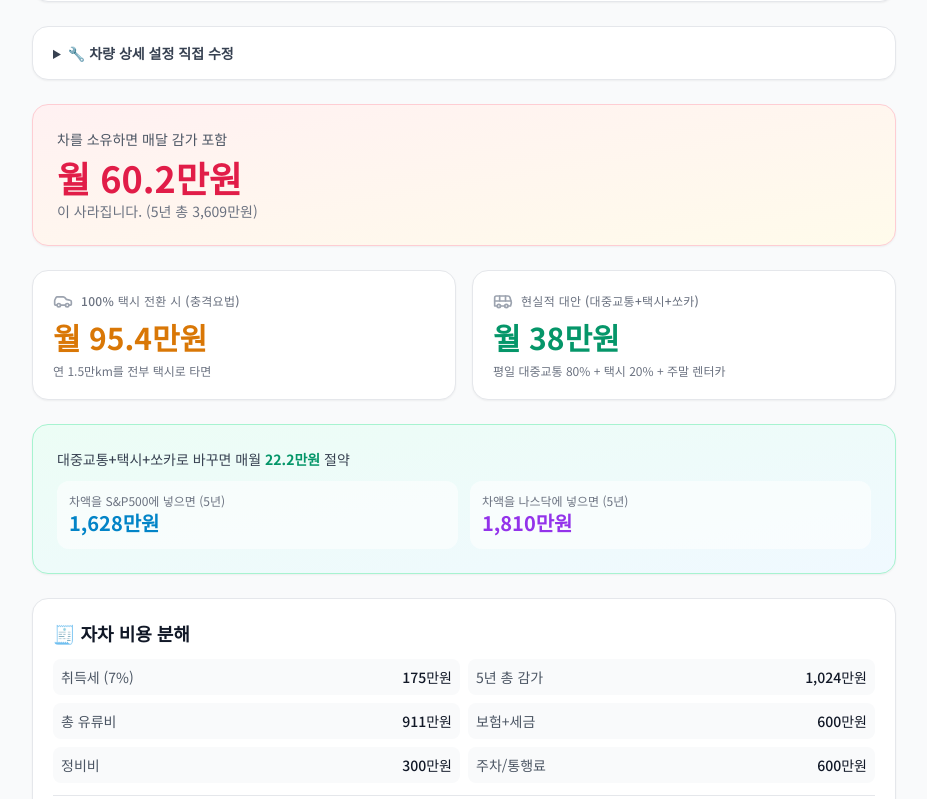
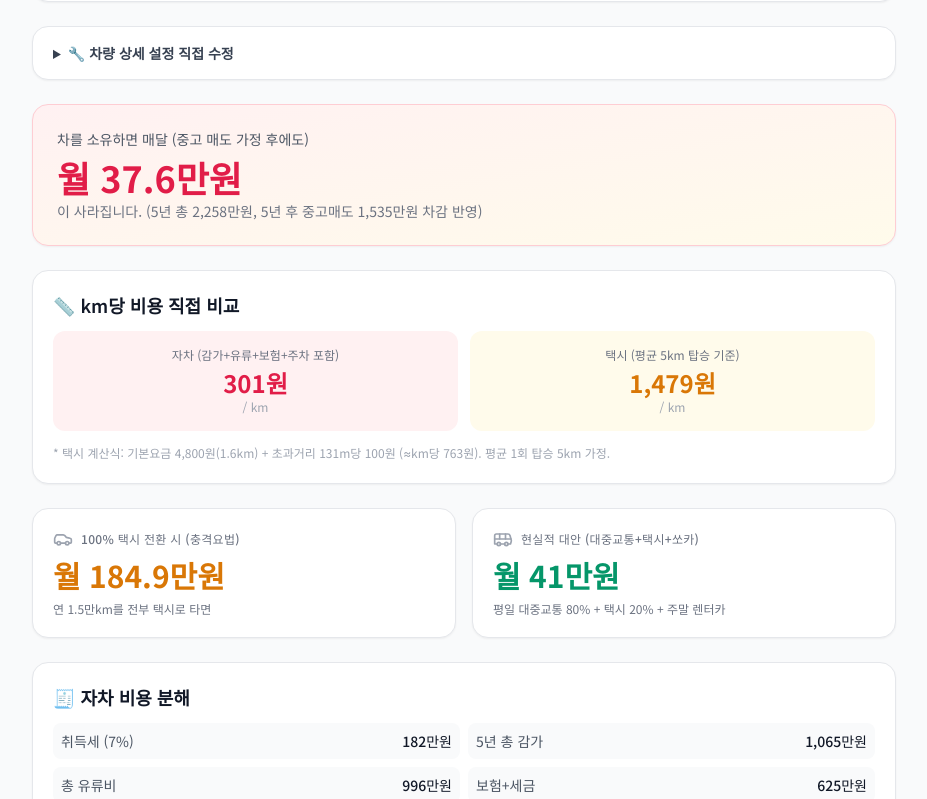
Before and after one commit to 0ggull/0ggull-calculator, a Next.js app: page /car in a window 1280 px wide. Shown: the part 481-1280 px from the top of the page, without its empty margins (176-1103 px from the left). Built offline with nearby package versions, Linux system fonts and the light colour scheme.

Commit message:
fix: deduct resale value from car cost, show cost per km comparison

```diff
--- a/src/app/apartment/page.tsx
+++ b/src/app/apartment/page.tsx
@@ -162,14 +162,22 @@ function calculate(
   const opportunityCost = Math.round(equity * (Math.pow(1 + DEPOSIT_RATE, holdYears) - 1));
 
   // BEP 계산 (반복법 - 매도가를 올려가며 순이익 0이 되는 점 탐색)
-  let bepSellPrice = buyPrice;
-  for (let i = 0; i < 200; i++) {
-    const sellBroker = calcBrokerFee(bepSellPrice);
-    const cgt = calcCapitalGainsTax(buyPrice, bepSellPrice, holdYears, housing, interiorCost);
+  // 먼저 대략적인 매몰비용 합산으로 초기 추정
+  const roughSunk = acquisitionTax + legalFee + buyBroker + totalInterest + totalPropertyTax + interiorCost;
+  let bepSellPrice = buyPrice + roughSunk; // 매몰비용만큼 더한 값에서 시작
+
+  // 이분법으로 정확한 BEP 찾기
+  let lo = buyPrice;
+  let hi = buyPrice + roughSunk * 3; // 넉넉히 3배까지
+  for (let i = 0; i < 100; i++) {
+    const mid = Math.round((lo + hi) / 2);
+    const sellBroker = calcBrokerFee(mid);
+    const cgt = calcCapitalGainsTax(buyPrice, mid, holdYears, housing, interiorCost);
     const totalCosts = acquisitionTax + legalFee + buyBroker + totalInterest + totalPropertyTax + sellBroker + cgt + interiorCost;
-    const netProfit = bepSellPrice - buyPrice - totalCosts;
-    if (netProfit >= 0) break;
-    bepSellPrice += 10; // 10만원씩 증가
+    const netProfit = mid - buyPrice - totalCosts;
+    if (Math.abs(netProfit) < 5) { bepSellPrice = mid; break; } // 5만원 이내 수렴
+    if (netProfit < 0) lo = mid;
+    else { hi = mid; bepSellPrice = mid; }
   }
 
   const sellBroker = calcBrokerFee(bepSellPrice);
@@ -201,13 +209,13 @@ function calculate(
 
 // ─── 컴포넌트 ───────────────────────────────────────────
 export default function ApartmentCalculator() {
-  const [buyPrice, setBuyPrice] = useState(80000);   // 만원 (8억)
-  const [loanAmount, setLoanAmount] = useState(40000); // 4억
+  const [buyPrice, setBuyPrice] = useState(120000);   // 만원 (12억)
+  const [loanAmount, setLoanAmount] = useState(60000); // 6억
   const [loanRate, setLoanRate] = useState(4.0);
   const [holdYears, setHoldYears] = useState(3);
   const [housing, setHousing] = useState<HousingCount>("single");
   const [interiorCost, setInteriorCost] = useState(2000); // 2천만
-  const [annualPropertyTax, setAnnualPropertyTax] = useState(120); // 연 120만
+  const [annualPropertyTax, setAnnualPropertyTax] = useState(200); // 연 200만
   const [showReceipt, setShowReceipt] = useState(false);
 
   const result = useMemo(
@@ -243,24 +251,32 @@ export default function ApartmentCalculator() {
 
         {/* 핵심 입력 */}
         <div className="card p-5 space-y-5">
-          <Slider
-            label="매수가"
+          <div className="space-y-2">
+            <label className="text-sm font-medium text-gray-700 dark:text-gray-300">매수가</label>
+            <div className="flex items-center gap-3">
+              <input
+                type="number"
                 value={buyPrice}
-            min={10000}
-            max={200000}
+                onChange={(e) => setBuyPrice(Math.max(1000, Number(e.target.value) || 0))}
+                className="input-field flex-1"
                 step={1000}
-            onChange={setBuyPrice}
-            formatDisplay={(v) => formatManwon(v)}
               />
-          <Slider
-            label="대출 금액"
+              <span className="text-sm text-gray-500 shrink-0">만원 ({formatManwon(buyPrice)})</span>
+            </div>
+          </div>
+          <div className="space-y-2">
+            <label className="text-sm font-medium text-gray-700 dark:text-gray-300">대출 금액</label>
+            <div className="flex items-center gap-3">
+              <input
+                type="number"
                 value={loanAmount}
-            min={0}
-            max={Math.round(buyPrice * 0.8)}
+                onChange={(e) => setLoanAmount(Math.max(0, Math.min(buyPrice, Number(e.target.value) || 0)))}
+                className="input-field flex-1"
                 step={1000}
-            onChange={setLoanAmount}
-            formatDisplay={(v) => formatManwon(v)}
               />
+              <span className="text-sm text-gray-500 shrink-0">만원 ({formatManwon(loanAmount)})</span>
+            </div>
+          </div>
           <Slider
             label="대출 금리"
             value={loanRate}
@@ -432,7 +448,7 @@ export default function ApartmentCalculator() {
           <Receipt className="w-4 h-4" /> SNS 공유용 영수증 보기
         </button>
 
-        <DisclaimerBanner text="양도소득세는 2024년 기준 세법을 단순화하여 적용한 참고값입니다. 실제 세액은 장기보유특별공제, 거주기간, 조정대상지역 여부 등에 따라 크게 달라지므로 반드시 세무사와 상담하세요." />
+        <DisclaimerBanner text="양도소득세는 2026년 8월 기준 세법을 단순화하여 적용한 참고값입니다. 비거주 1주택 장특공 폐지안 논의 중이며, 실제 세액은 거주기간·조정대상지역 여부 등에 따라 크게 달라지므로 반드시 세무사와 상담하세요." />
 
         <ReceiptModal
           open={showReceipt}
--- a/src/app/car/page.tsx
+++ b/src/app/car/page.tsx
@@ -37,23 +37,24 @@ const CAR_TABS = [
 ];
 
 const PRESETS: Record<CarType, CarPreset> = {
-  avante: { label: "아반떼/경차급", price: 2500, depRate: 0.10, efficiency: 14, effUnit: "km/L", fuelPrice: 1700, annualInsureTax: 120, annualMaint: 60, isEV: false },
-  sorento: { label: "쏘렌토/스포티지급", price: 4000, depRate: 0.09, efficiency: 11, effUnit: "km/L", fuelPrice: 1700, annualInsureTax: 150, annualMaint: 90, isEV: false },
-  grandeur: { label: "그랜저/제네시스급", price: 6000, depRate: 0.10, efficiency: 9, effUnit: "km/L", fuelPrice: 1700, annualInsureTax: 205, annualMaint: 130, isEV: false },
-  tesla: { label: "테슬라/전기차", price: 5500, depRate: 0.11, efficiency: 5.5, effUnit: "km/kWh", fuelPrice: 300, annualInsureTax: 143, annualMaint: 40, isEV: true },
+  avante: { label: "아반떼/경차급", price: 2600, depRate: 0.10, efficiency: 14, effUnit: "km/L", fuelPrice: 1860, annualInsureTax: 125, annualMaint: 65, isEV: false },
+  sorento: { label: "쏘렌토/스포티지급", price: 4200, depRate: 0.09, efficiency: 11, effUnit: "km/L", fuelPrice: 1860, annualInsureTax: 155, annualMaint: 95, isEV: false },
+  grandeur: { label: "그랜저/제네시스급", price: 6300, depRate: 0.10, efficiency: 9, effUnit: "km/L", fuelPrice: 1860, annualInsureTax: 215, annualMaint: 135, isEV: false },
+  tesla: { label: "테슬라/전기차", price: 5800, depRate: 0.11, efficiency: 5.5, effUnit: "km/kWh", fuelPrice: 350, annualInsureTax: 150, annualMaint: 45, isEV: true },
 };
 
-// 택시 요금 계산 (서울 기준 2024)
+// 택시 요금 계산 (서울 기준 2026)
 const TAXI_BASE_FARE = 4800;     // 기본요금 (1.6km)
 const TAXI_BASE_DIST = 1.6;      // 기본거리 km
 const TAXI_PER_131M = 100;       // 131m당 100원
 const TAXI_COST_PER_KM = TAXI_PER_131M / 0.131; // ≈ 763원/km (거리요금만)
 
-function taxiCostForKm(km: number): number {
-  // 기본요금 커버 거리 이하
-  if (km <= TAXI_BASE_DIST) return TAXI_BASE_FARE;
-  const extraKm = km - TAXI_BASE_DIST;
-  return TAXI_BASE_FARE + extraKm * TAXI_COST_PER_KM;
+function taxiCostForKm(totalKm: number): number {
+  // 평균 1회 탑승거리 5km 가정, 기본요금이 매 탑승마다 적용
+  const avgTripKm = 5;
+  const numTrips = totalKm / avgTripKm;
+  const costPerTrip = TAXI_BASE_FARE + Math.max(0, avgTripKm - TAXI_BASE_DIST) * TAXI_COST_PER_KM;
+  return numTrips * costPerTrip;
 }
 
 // ─── 계산 로직 ───────────────────────────────────────────
@@ -71,6 +72,8 @@ interface CalcResult {
   depreciation: number;         // 총 감가상각 (만원)
   fuelTotal: number;            // 총 유류비 (만원)
   residualValue: number;        // 잔존가치 (만원)
+  carCostPerKm: number;         // 자차 km당 비용 (원)
+  taxiCostPerKm: number;        // 택시 km당 비용 (원)
 }
 
 function calculate(
@@ -100,19 +103,23 @@ function calculate(
   // 연간 주차/통행료
   const annualParking = monthlyParking * 12;
 
-  // 자차 총 비용
-  const totalCarCost = acquisitionTax + totalDep + (annualInsureTax + annualMaint + annualFuel + annualParking) * years;
+  // 자차 총 비용 (잔존가치 차감 — 나중에 중고로 팔 수 있으니까)
+  const totalCarCost = acquisitionTax + totalDep + (annualInsureTax + annualMaint + annualFuel + annualParking) * years - residual;
   const monthlyCarCost = totalCarCost / (years * 12);
+
+  // 자차 km당 비용
+  const carCostPerKm = Math.round((totalCarCost * 10000) / (annualKm * years)); // 원/km
 
   // 100% 택시 (연간 비용)
   // 평균 1회 탑승거리 5km 가정, 연간 총 주행거리 기준
   const annualTaxiCost = taxiCostForKm(annualKm) / 10000; // 만원
   const monthlyTaxi = annualTaxiCost / 12;
+  const taxiCostPerKm = Math.round(taxiCostForKm(annualKm) / annualKm); // 원/km
 
   // 현실적 대안: 평일 대중교통 80% + 택시 20% + 주말 쏘카 월 2회
-  const monthlyTransport = 8;   // 대중교통 (만원)
-  const monthlyTaxiPart = 15;   // 택시 (만원) - 비/회식 등
-  const monthlySocar = 15;      // 쏘카/렌터카 (만원)
+  const monthlyTransport = 9;   // 대중교통 (만원) - 2026 지하철 1,550원 기준
+  const monthlyTaxiPart = 16;   // 택시 (만원) - 비/회식 등
+  const monthlySocar = 16;      // 쏘카/렌터카 (만원)
   const realisticMonthly = monthlyTransport + monthlyTaxiPart + monthlySocar;
   const realisticTotal = realisticMonthly * years * 12;
 
@@ -127,12 +134,13 @@ function calculate(
   let sp500 = 0, nasdaq = 0;
   const yearlyData: CalcResult["yearlyData"] = [];
   let carCum = acquisitionTax; // 취득세는 초기 비용
+  let residualForChart = price;
 
   for (let y = 1; y <= years; y++) {
-    carCum += annualInsureTax + annualMaint + annualFuel + annualParking;
-    // 감가도 비용에 포함
-    const yearDep = (y === 1 ? price : 0) * depRate; // 단순화를 위해 매년 비례
-    carCum += price * depRate * Math.pow(1 - depRate, y - 1);
+    // 해당 연도 감가
+    const yearDep = residualForChart * depRate;
+    residualForChart -= yearDep;
+    carCum += annualInsureTax + annualMaint + annualFuel + annualParking + yearDep;
 
     const realisticCum = realisticMonthly * y * 12;
 
@@ -165,6 +173,8 @@ function calculate(
     depreciation: Math.round(totalDep),
     fuelTotal: Math.round(annualFuel * years),
     residualValue: Math.round(residual),
+    carCostPerKm,
+    taxiCostPerKm,
   };
 }
 
@@ -236,11 +246,31 @@ export default function CarCalculator() {
 
         {/* 핵심 결과 */}
         <div className="card p-6 bg-gradient-to-br from-rose-50 to-amber-50 dark:from-rose-950/20 dark:to-amber-950/20 border-rose-200 dark:border-rose-800/50">
-          <p className="text-sm text-gray-600 dark:text-gray-400 mb-2">차를 소유하면 매달 감가 포함</p>
+          <p className="text-sm text-gray-600 dark:text-gray-400 mb-2">차를 소유하면 매달 (중고 매도 가정 후에도)</p>
           <p className="text-3xl md:text-4xl font-bold text-rose-600 dark:text-rose-400">
             월 {result.carMonthly.toLocaleString()}만원
           </p>
-          <p className="text-sm text-gray-500 mt-1">이 사라집니다. ({years}년 총 {formatManwon(result.carTotal)})</p>
+          <p className="text-sm text-gray-500 mt-1">이 사라집니다. ({years}년 총 {formatManwon(result.carTotal)}, {years}년 후 중고매도 {formatManwon(result.residualValue)} 차감 반영)</p>
+        </div>
+
+        {/* km당 비용 비교 */}
+        <div className="card p-5 space-y-3">
+          <p className="section-title">📏 km당 비용 직접 비교</p>
+          <div className="grid grid-cols-2 gap-3">
+            <div className="p-4 bg-rose-50 dark:bg-rose-950/30 rounded-xl text-center">
+              <p className="text-xs text-gray-500 mb-1">자차 (감가+유류+보험+주차 포함)</p>
+              <p className="text-2xl font-bold text-rose-600 dark:text-rose-400">{result.carCostPerKm.toLocaleString()}원</p>
+              <p className="text-xs text-gray-400">/ km</p>
+            </div>
+            <div className="p-4 bg-amber-50 dark:bg-amber-950/30 rounded-xl text-center">
+              <p className="text-xs text-gray-500 mb-1">택시 (평균 5km 탑승 기준)</p>
+              <p className="text-2xl font-bold text-amber-600 dark:text-amber-400">{result.taxiCostPerKm.toLocaleString()}원</p>
+              <p className="text-xs text-gray-400">/ km</p>
+            </div>
+          </div>
+          <p className="text-xs text-gray-400 leading-relaxed">
+            * 택시 계산식: 기본요금 4,800원(1.6km) + 초과거리 131m당 100원 (≈km당 763원). 평균 1회 탑승 5km 가정.
+          </p>
         </div>
 
         {/* 비교 카드 */}
@@ -353,7 +383,7 @@ export default function CarCalculator() {
           <Receipt className="w-4 h-4" /> SNS 공유용 영수증 보기
         </button>
 
-        <DisclaimerBanner text="택시 요금은 서울 기준 2024년 요율이며, 지역·시간대에 따라 달라집니다. 감가상각은 차량 상태·사고 유무·시장 상황에 영향을 받습니다. 실제 비교 시 본인 운행 패턴을 기준으로 판단하세요." />
+        <DisclaimerBanner text="택시 요금은 서울 기준 2026년 요율이며, 지역·시간대에 따라 달라집니다. 유류비는 2026년 8월 전국 평균 기준입니다. 감가상각은 차량 상태·사고 유무·시장 상황에 영향을 받습니다." />
 
         <ReceiptModal
           open={showReceipt}
--- a/src/app/child/page.tsx
+++ b/src/app/child/page.tsx
@@ -351,7 +351,7 @@ export default function ChildCalculator() {
           <Receipt className="w-4 h-4" /> SNS 공유용 영수증 보기
         </button>
 
-        <DisclaimerBanner text="비용은 2024년 보건사회연구원·통계청 기반 평균치이며, 지역·가정환경·교육 방침에 따라 크게 달라집니다. 정부 지원 정책(부모급여·아동수당·보육료지원)은 연도별로 변동됩니다." />
+        <DisclaimerBanner text="비용은 2026년 보건사회연구원·통계청 기반 평균치이며, 지역·가정환경·교육 방침에 따라 크게 달라집니다. 2026년 아동수당 9세 미만 확대, 부모급여(0세 월100만/1세 월50만) 반영." />
 
         <ReceiptModal
           open={showReceipt}
--- a/src/app/page.tsx
+++ b/src/app/page.tsx
@@ -124,7 +124,7 @@ export default function LandingPage() {
             "감정으로 결정하되, 숫자는 알고 결정하자"
           </p>
           <div className="flex items-center justify-center gap-4 text-xs text-gray-400">
-            <span>2024년 기준 데이터</span>
+            <span>2026년 기준 데이터</span>
             <span>·</span>
             <span>무료 · 회원가입 없음</span>
             <span>·</span>
@@ -134,7 +134,7 @@ export default function LandingPage() {
 
         {/* Disclaimer */}
         <div className="text-center text-[11px] text-gray-400 dark:text-gray-600 leading-relaxed px-4 py-4 border-t border-gray-100 dark:border-gray-800/50">
-          본 사이트의 모든 계산은 2024년 기준 평균값·공식 참고용 세율을 사용한 시뮬레이션이며,
+          본 사이트의 모든 계산은 2026년 기준 평균값·공식 참고용 세율을 사용한 시뮬레이션이며,
           법률·정책·시장 상황은 수시로 변경됩니다.<br />
           실제 의사결정 시 반드시 전문가(세무사·재무설계사·수의사 등)와 상담하세요.
         </div>
--- a/src/app/pet/page.tsx
+++ b/src/app/pet/page.tsx
@@ -288,7 +288,7 @@ export default function PetCalculator() {
           <Receipt className="w-4 h-4" /> SNS 공유용 영수증 보기
         </button>
 
-        <DisclaimerBanner text="본 계산기의 비용은 2024년 기준 평균값이며, 지역·병원·브랜드에 따라 크게 달라질 수 있습니다. 펫보험 보장 범위와 실비 적용 여부에 따라 실 부담액이 변동됩니다." />
+        <DisclaimerBanner text="본 계산기의 비용은 2026년 기준 평균값이며, 지역·병원·브랜드에 따라 크게 달라질 수 있습니다. 펫보험 보장 범위와 실비 적용 여부에 따라 실 부담액이 변동됩니다." />
 
         {/* 영수증 모달 */}
         <ReceiptModal
--- a/src/components/ui/DisclaimerBanner.tsx
+++ b/src/components/ui/DisclaimerBanner.tsx
@@ -12,7 +12,7 @@ export default function DisclaimerBanner({ text }: DisclaimerBannerProps) {
       <AlertTriangle className="w-4 h-4 text-amber-500 shrink-0 mt-0.5" />
       <p>
         {text ||
-          "본 계산기의 세율·제도·요율은 2024년 기준 참고값이며, 법률·정책은 수시로 변경됩니다. 실제 의사결정 시 반드시 전문가 상담을 받으시기 바랍니다."}
+          "본 계산기의 세율·제도·요율은 2026년 기준 참고값이며, 법률·정책은 수시로 변경됩니다. 실제 의사결정 시 반드시 전문가 상담을 받으시기 바랍니다."}
       </p>
     </div>
   );
```
Lines whose indentation alone changed are shown as unchanged.
